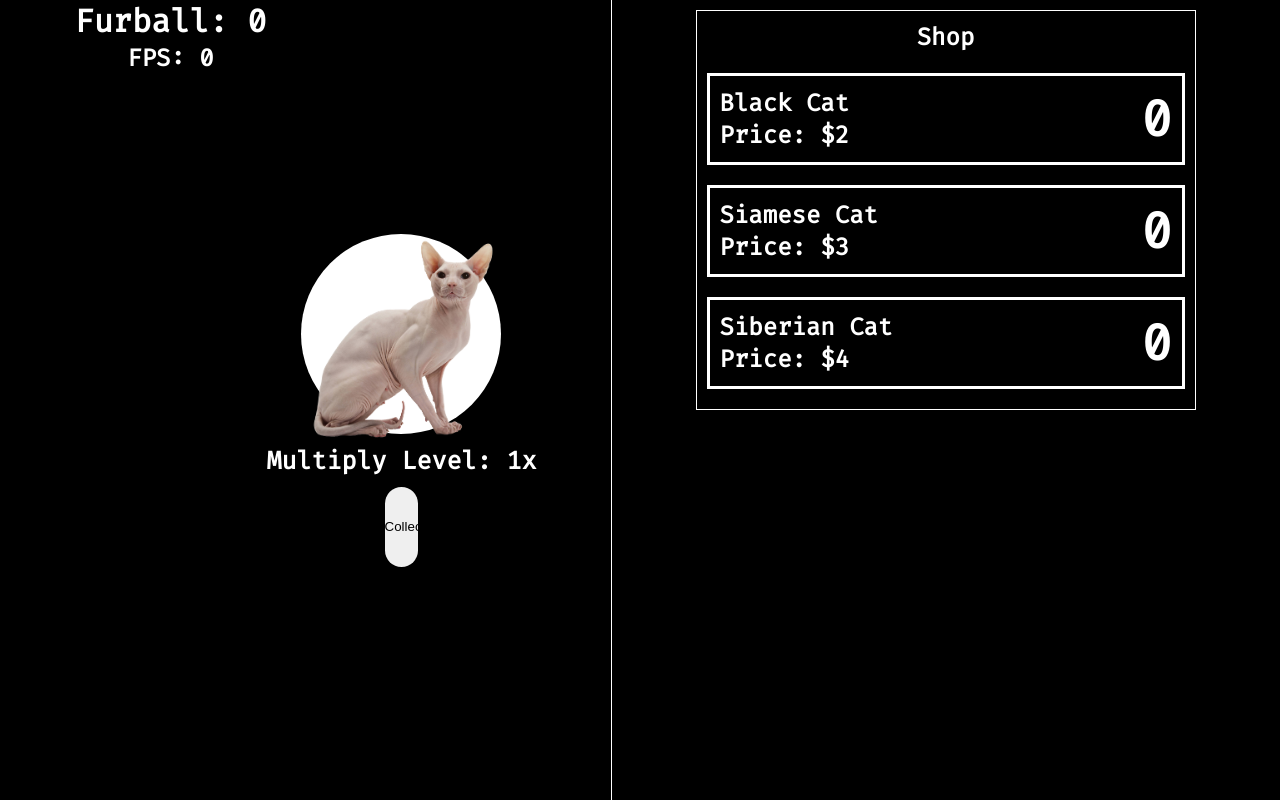
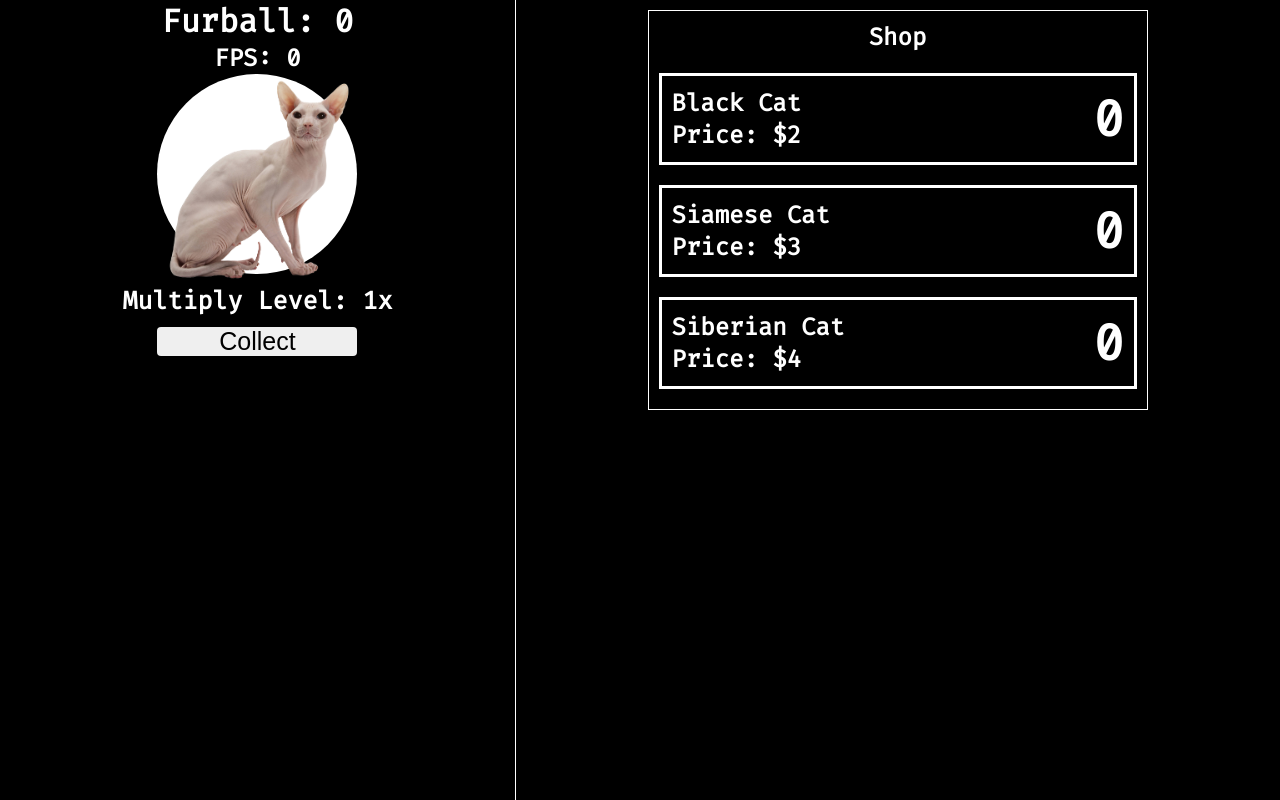
Before and after one commit to gustavoferrazrocha/idle-cat, a plain HTML site: page index.html in a window 1280 px wide. Drawn offline with Linux system fonts and the light colour scheme.

Commit message:
fix: ui main section

```diff
--- a/styles/home.css
+++ b/styles/home.css
@@ -5,12 +5,9 @@
 }
 
 .header {
-  display: -webkit-box;
-  display: -ms-flexbox;
   display: flex;
-  -webkit-box-pack: center;
-      -ms-flex-pack: center;
-          justify-content: center;
+  flex-direction: column;
+  align-items: center;
 }
 
 .header__fps {
@@ -111,18 +108,9 @@
   font-size: 50px;
 }
 
-.furButton {
-  display: -webkit-box;
-  display: -ms-flexbox;
-  display: flex;
-  -webkit-box-pack: center;
-      -ms-flex-pack: center;
-          justify-content: center;
-}
 
 .furButton__button {
-  width: 83%;
-  height: 10vh;
-  border-radius: 80px;
+  width: 200px;
+  font-size: 25px;
+  border-radius: 4px;
 }
-/*# sourceMappingURL=home.css.map */
```
